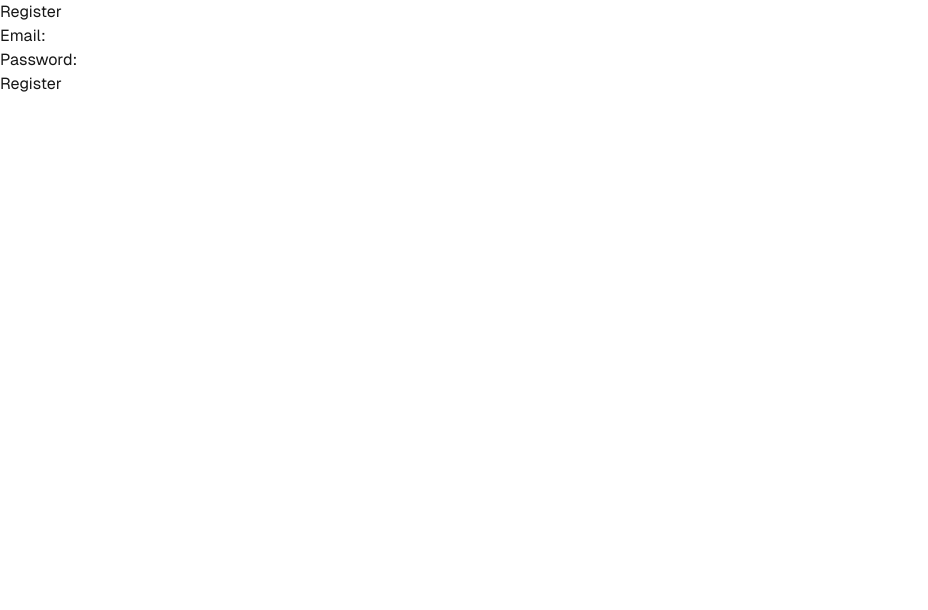
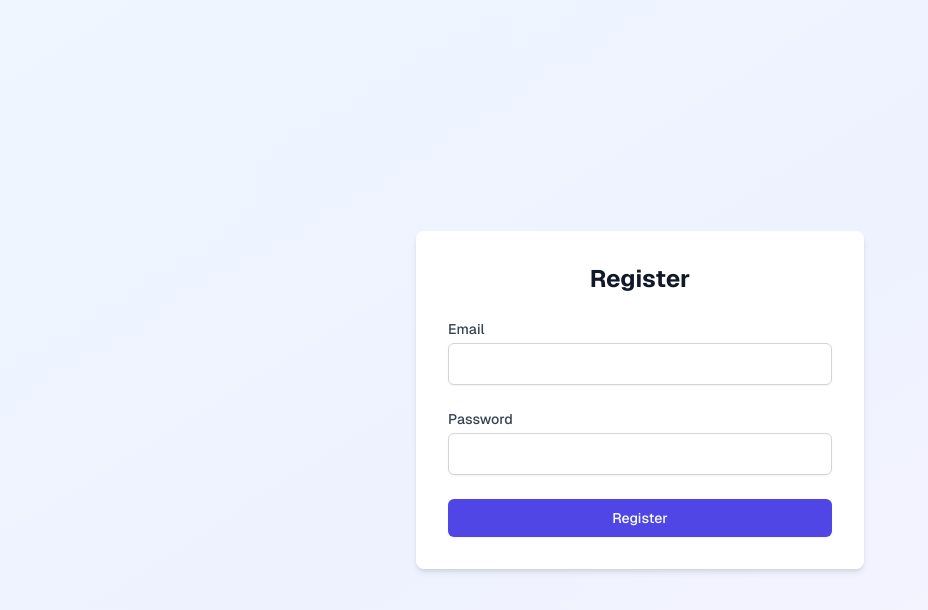
Before and after one commit to SachinMhetre678/E-commerce, a Next.js app: page /auth/register in a window 1280 px wide. Shown: the top 610 px of the page, without its empty margins (0-928 px from the left). Built offline with nearby package versions, Linux system fonts and the light colour scheme.

Commit message:
Deployment changes done 13

```diff
--- a/app/auth/register/page.tsx
+++ b/app/auth/register/page.tsx
@@ -1,19 +1,26 @@
 // app/auth/register/page.tsx
-"use client";
+'use client';
 
 import { useState } from "react";
 import { signIn } from "next-auth/react";
-import { useRouter } from "next/router";
+import { useRouter } from "next/navigation"; // Changed from next/router
+import { redirect } from "next/navigation";
 
-const Register = () => {
+export default function Register() {
   const [email, setEmail] = useState("");
   const [password, setPassword] = useState("");
+  const [error, setError] = useState("");
+  const [isLoading, setIsLoading] = useState(false);
+
   const router = useRouter();
 
   const handleRegister = async (e: React.FormEvent) => {
     e.preventDefault();
+    setError("");
+    setIsLoading(true);
+
+    try {
       // Mock user creation logic // Save new user to your database
-
       // After creating the user, log them in
       const result = await signIn("credentials", {
         redirect: false,
@@ -22,40 +29,71 @@ const Register = () => {
       });
 
       if (result?.error) {
+        setError(result.error);
         console.error(result.error);
       } else {
-      router.push("/dashboard");
+        router.push('/dashboard');
+        router.refresh(); // Refresh the current page
+      }
+    } catch (err) {
+      setError('An error occurred during registration');
+      console.error(err);
+    } finally {
+      setIsLoading(false);
     }
   };
 
   return (
+    <div className="min-h-screen bg-gradient-to-br from-blue-50 via-indigo-50 to-purple-50 flex items-center justify-center p-6">
+      <div className="w-full max-w-md bg-white rounded-lg shadow-md p-8">
+        <h1 className="text-2xl font-bold text-gray-900 mb-6 text-center">Register</h1>
+
+        {error && (
+          <div className="mb-4 p-4 text-sm text-red-700 bg-red-100 rounded-lg">
+            {error}
+          </div>
+        )}
+
+        <form onSubmit={handleRegister} className="space-y-6">
           <div>
-      <h1>Register</h1>
-      <form onSubmit={handleRegister}>
-        <div>
-          <label htmlFor="email">Email:</label>
+            <label htmlFor="email" className="block text-sm font-medium text-gray-700 mb-1">
+              Email
+            </label>
             <input
               type="email"
               id="email"
               value={email}
               onChange={(e) => setEmail(e.target.value)}
               required
+              className="w-full px-3 py-2 border border-gray-300 rounded-md shadow-sm focus:outline-none focus:ring-indigo-500 focus:border-indigo-500"
             />
           </div>
+
           <div>
-          <label htmlFor="password">Password:</label>
+            <label htmlFor="password" className="block text-sm font-medium text-gray-700 mb-1">
+              Password
+            </label>
             <input
               type="password"
               id="password"
               value={password}
               onChange={(e) => setPassword(e.target.value)}
               required
+              className="w-full px-3 py-2 border border-gray-300 rounded-md shadow-sm focus:outline-none focus:ring-indigo-500 focus:border-indigo-500"
             />
           </div>
-        <button type="submit">Register</button>
+
+          <button
+            type="submit"
+            disabled={isLoading}
+            className={`w-full flex justify-center py-2 px-4 border border-transparent rounded-md shadow-sm text-sm font-medium text-white bg-indigo-600 hover:bg-indigo-700 focus:outline-none focus:ring-2 focus:ring-offset-2 focus:ring-indigo-500 ${
+              isLoading ? 'opacity-50 cursor-not-allowed' : ''
+            }`}
+          >
+            {isLoading ? 'Registering...' : 'Register'}
+          </button>
         </form>
       </div>
+    </div>
   );
-};
-
-export default Register;
+}
```
Lines whose indentation alone changed are shown as unchanged.
